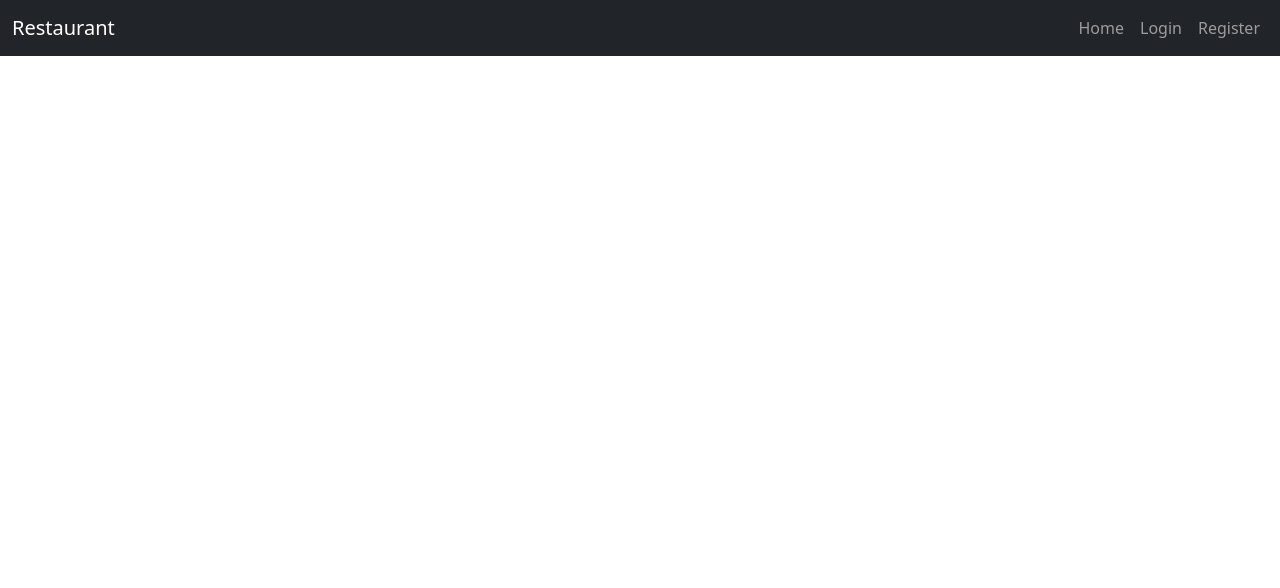
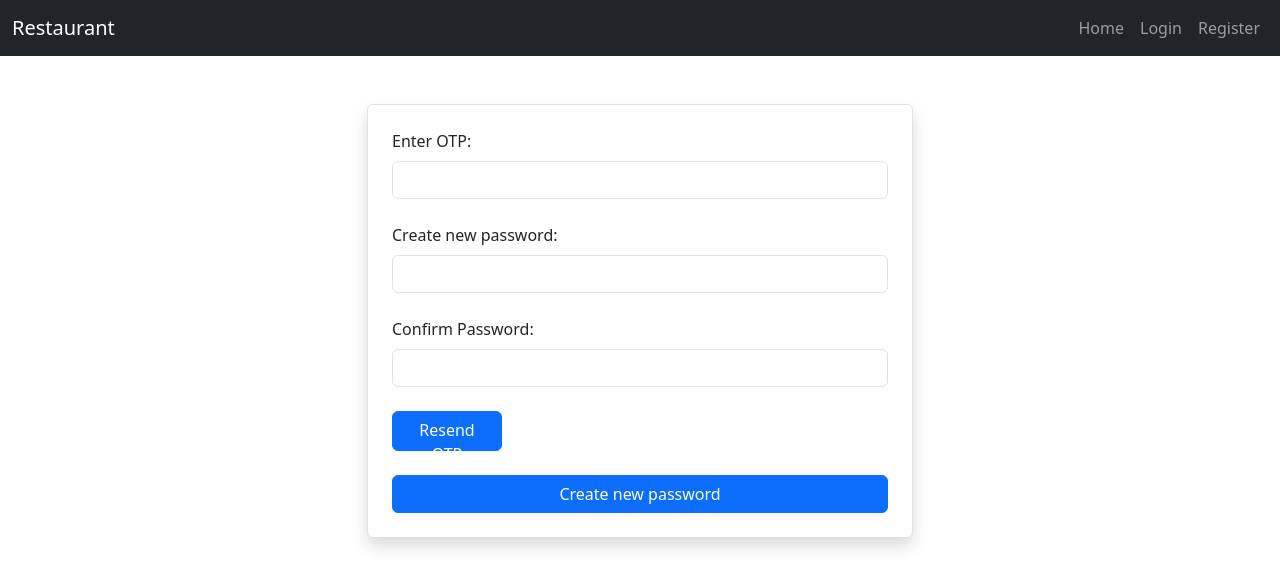
Before and after one commit to Akshayramteke21/Restaurant_Management, a React (Create React App) app in the folder FRONT-END/: page /resetpassword in a window 1280 px wide. Shown: the top 588 px of the page. Built offline with nearby package versions, Linux system fonts and the light colour scheme.

Commit message:
changes added

```diff
--- a/FRONT-END/src/App.js
+++ b/FRONT-END/src/App.js
@@ -7,6 +7,7 @@
 import AdminPage from './Pages/AdminPage'
 import StaffPage from './Pages/StaffPage';
 import ForgotPassword from './Components/ForgotPassword';
+import ResetPassword from './Components/ResetPassword';
 import './index.css';
 import 'bootstrap/dist/css/bootstrap.min.css'
 
@@ -22,6 +23,7 @@
         <Route path="/admin" element={<AdminPage />} />
         <Route path="/staff" element={<StaffPage />} />
         <Route path="/forgotpassword" element={<ForgotPassword/>}/>
+        <Route path='/resetpassword' element={<ResetPassword/>} />
       </Routes>
     </div>
   );
--- a/FRONT-END/src/Components/ForgotPassword.jsx
+++ b/FRONT-END/src/Components/ForgotPassword.jsx
@@ -1,12 +1,19 @@
 import React, { useState } from 'react';
+import { useNavigate } from 'react-router-dom';
+
 
 const ForgotPassword = () => {
   const [email, setEmail] = useState('');
+  const navigate = useNavigate();
+
 
   const handleSubmit = (e) => {
     e.preventDefault();
-    // Add your forgot password logic here, e.g., sending a reset link to the email
-    console.log('Forgot Password submitted:', { email });
+
+    if (email === 'admin@example.com') {
+      navigate('/resetpassword', );
+    }
+
   };
 
   return (
@@ -30,7 +37,7 @@
                     required
                   />
                 </div>
-                <button type="submit" className="btn btn-primary">Submit</button>
+                <button type="submit" className="btn btn-primary">Send OTP</button>
               </form>
             </div>
           </div>
--- a/FRONT-END/src/Components/Home.jsx
+++ b/FRONT-END/src/Components/Home.jsx
@@ -7,8 +7,8 @@
   <div>
     <div className="jumbotron jumbotron-fluid text-white bg-dark">
       <div className="container text-center">
-        <h1 className="display-4">Welcome to Our Restaurant</h1>
-        <p className="lead">Experience the best food </p>
+        <h1 className="display-2">Welcome to Our Restaurant</h1>
+        <p className="lead">Dine, Deliver, Delight: Your Culinary Journey Starts Here </p>
       </div>
     </div>
 
--- a/FRONT-END/src/Components/Navbar.jsx
+++ b/FRONT-END/src/Components/Navbar.jsx
@@ -2,7 +2,7 @@
 import { Link } from 'react-router-dom';
 
 const Navbar = () => (
-  <nav className="navbar navbar-expand-lg navbar-dark bg-dark">
+  <nav className="navbar navbar-expand-lg navbar-dark bg-dark" style={{ background:" transparent"}}>
     <div className="container-fluid">
       <Link className="navbar-brand" to="/">Restaurant</Link>
       <button className="navbar-toggler" type="button" data-bs-toggle="collapse" data-bs-target="#navbarNav" aria-controls="navbarNav" aria-expanded="false" aria-label="Toggle navigation">
--- a/FRONT-END/src/Components/Register.jsx
+++ b/FRONT-END/src/Components/Register.jsx
@@ -1,27 +1,30 @@
 import React, { useState } from 'react';
+import { useNavigate } from 'react-router-dom';
 
 const Register = () => {
   const [name, setName] = useState('');
   const [email, setEmail] = useState('');
+  const [contact, setContact] = useState('');
   const [password, setPassword] = useState('');
   const [confirmPassword, setConfirmPassword] = useState('');
-  const [role, setRole] = useState('staff');
+  const [role, setRole] = useState('Staff');
 
   const handleSubmit = (e) => {
     e.preventDefault();
-    // Add  registration logic
-    console.log('Registration submitted:', { name, email, password, confirmPassword, role });
+
   };
 
   return (
-    <div className="container mt-5">
+    <div className="container mt-3">
       <div className="row justify-content-center">
-        <div className="col-md-6">
-          <div className="card">
+        <div className="col-md-5">
+          <div className="card"></div>
+          <div className="bg-white p-4 rounded border shadow">
+            <div className="mb-4">
             <div className="card-header">
               <h2>Register</h2>
               </div>
-            <div className="card-body">
+              </div>
             <form onSubmit={handleSubmit}>
               <div className="mb-3">
                 <label htmlFor="name" className="form-label">Name:</label>
@@ -42,6 +45,17 @@
                   id="email"
                   value={email}
                   onChange={(e) => setEmail(e.target.value)}
+                  required
+                />
+              </div>
+              <div className="mb-3">
+                <label htmlFor="contact" className="form-label">Contact:</label>
+                <input
+                  type="text"
+                  className="form-control"
+                  id="contact"
+                  value={contact}
+                  onChange={(e) => setContact(e.target.value)}
                   required
                 />
               </div>
@@ -70,18 +84,19 @@
               <div className="mb-3">
                 <label htmlFor="role" className="form-label">Role:</label>
                 <select
-                    className="form-control"
+                  className="form-select"
                   id="role"
                   value={role}
                   onChange={(e) => setRole(e.target.value)}
+                  required
                 >
                   <option value="staff">Staff</option>
                   <option value="admin">Admin</option>
                 </select>
               </div>
-                <button type="submit" className="btn btn-primary">Register</button>
+
+              <button type="submit" className="btn btn-primary w-100">Register</button>
             </form>
-            </div>
           </div>
         </div>
       </div>
--- /dev/null
+++ b/FRONT-END/src/Components/ResetPassword.jsx
@@ -0,0 +1,52 @@
+import Button from 'react-bootstrap/Button';
+import Form from 'react-bootstrap/Form';
+
+function ResetPassword() {
+
+
+    return (
+   <div className="container mt-5">
+
+      <div className="row justify-content-center">
+
+      <div className="col-md-6">
+      <div className="bg-white p-4 rounded border shadow">
+      <Form>
+      <Form.Group className="mb-4" controlId="formBasicEmail">
+        <Form.Label className="form-label">Enter OTP:</Form.Label>
+        <Form.Control type="number"  />
+        <Form.Text className="text-muted">
+
+        </Form.Text>
+      </Form.Group>
+
+      <Form.Group className="mb-4" controlId="formBasicPassword">
+        <Form.Label className="form-label"> Create new password:</Form.Label>
+        <Form.Control type="password" />
+      </Form.Group>
+
+      <Form.Group className="mb-4" controlId="formBasicPassword">
+        <Form.Label className="form-label">Confirm Password:</Form.Label>
+        <Form.Control type="password"  />
+      </Form.Group>
+      <Form.Group className="mb-4" controlId="formBasicCheckbox">
+       <Button style={{width:"110px",height:"40px"}}>
+        Resend OTP
+       </Button>
+
+
+      </Form.Group>
+      <Button variant="primary" type="submit">
+        Create new password
+      </Button>
+    </Form>
+    </div>
+
+      </div>
+      </div>
+
+   </div>
+  );
+}
+
+export default ResetPassword;
--- a/FRONT-END/src/index.css
+++ b/FRONT-END/src/index.css
@@ -3,7 +3,7 @@
   }
 
   .jumbotron {
-    background: url('/images/fresh-gourmet-meal-beef-taco-salad-plate-generated-by-ai.jpg') no-repeat center center;
+    background: url('./Components//images/HomeMenu.jpg') no-repeat center center;
     background-size: cover;
     height: 500px;
     display: flex;
@@ -31,5 +31,6 @@
   }
 
   .btn-primary {
+
     width: 100%;
   }
```
Also changed, not shown: 1 other file (tests, documents, lock files or other folders). Lines whose indentation alone changed are shown as unchanged.
